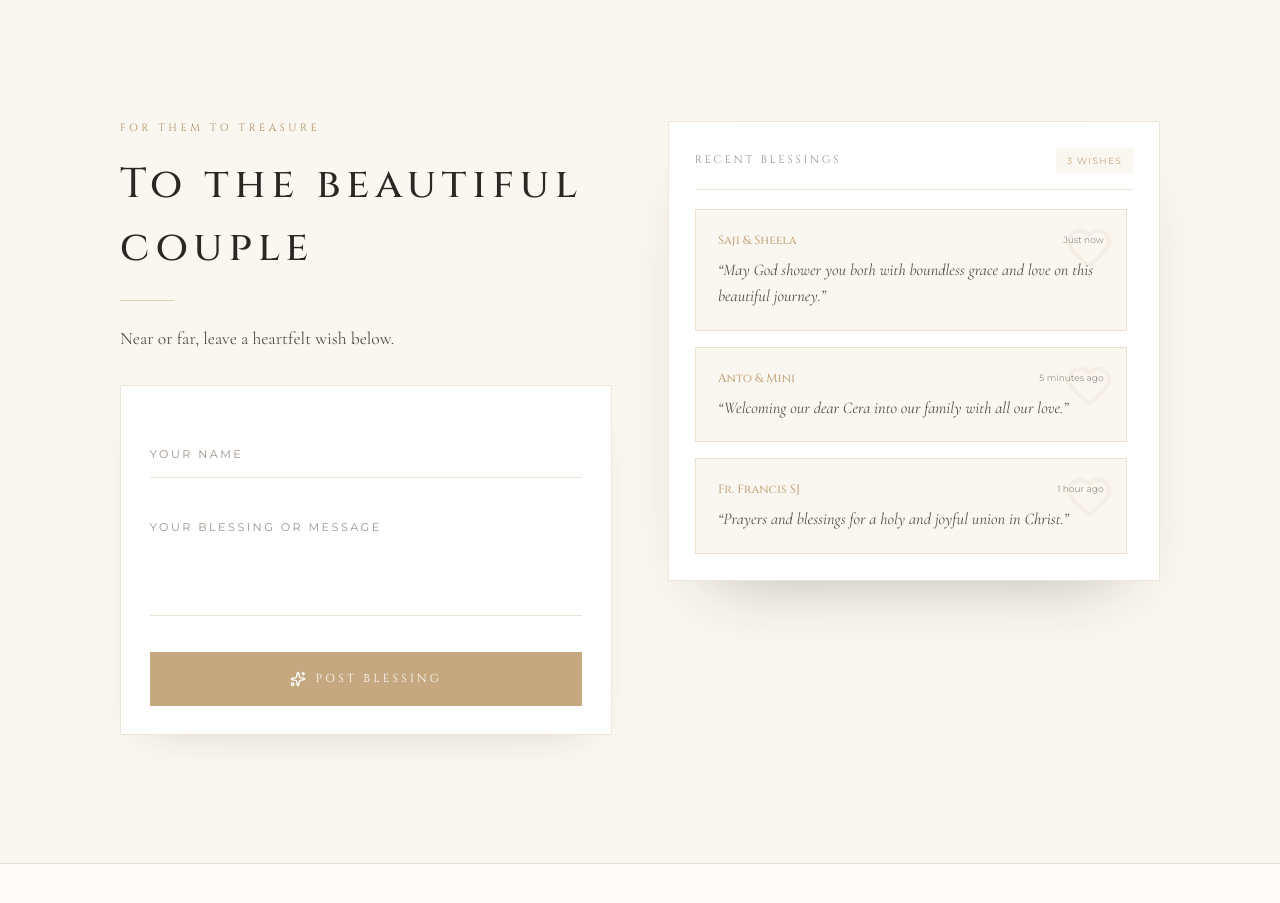
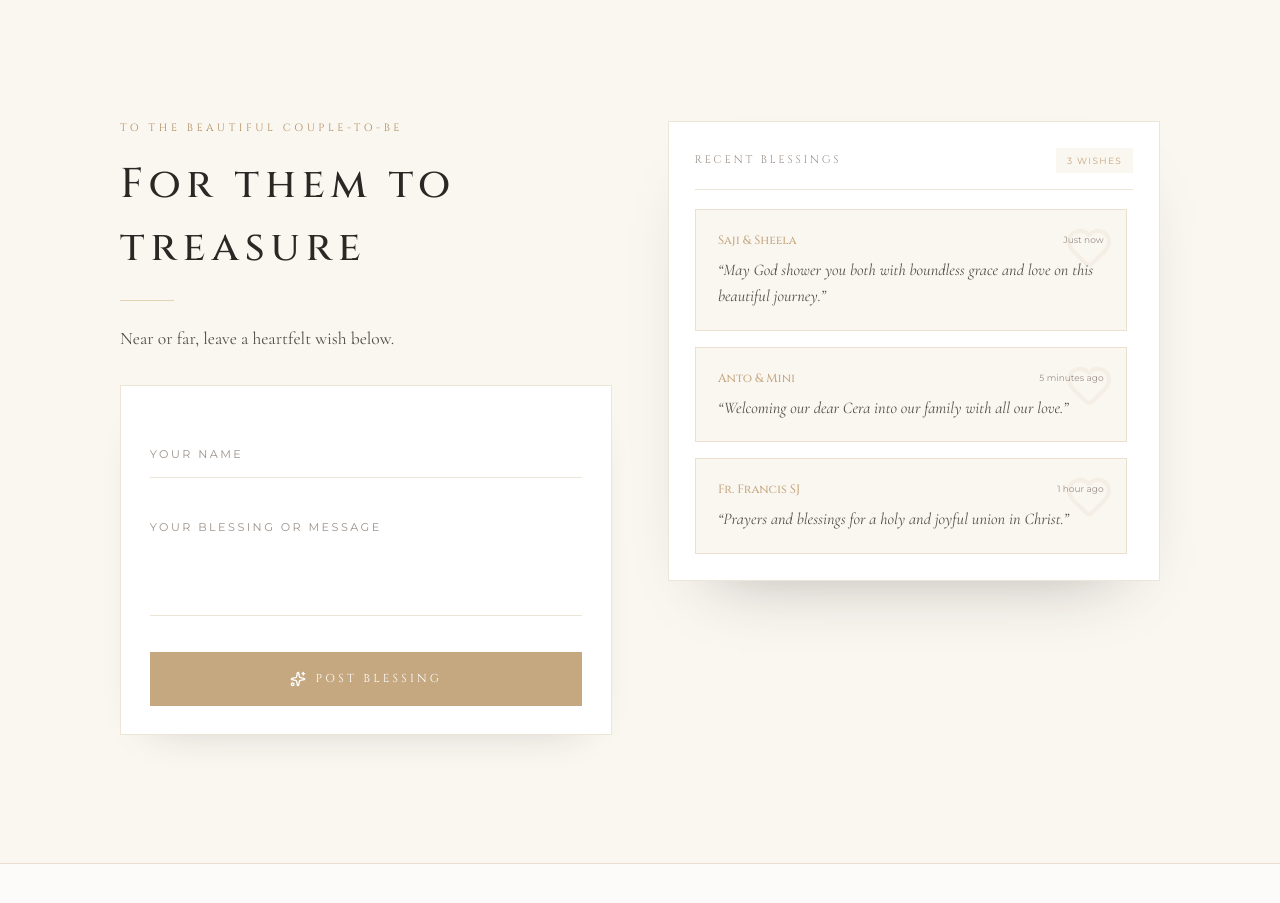
Before and after one commit to nrajpk/tonyandcera, a React (Vite) app: page / in a window 1280 px wide. Shown: the part 3440-4343 px from the top of the page. Built offline with nearby package versions, Linux system fonts and the light colour scheme.

Commit message:
Update App.jsx

```diff
--- a/src/App.jsx
+++ b/src/App.jsx
@@ -608,8 +608,8 @@ export default function App() {
           <div className="grid grid-cols-1 lg:grid-cols-2" style={{ gap: '3.5rem', alignItems: 'start' }}>
             {/* Form */}
             <div className="reveal">
-              <p className="eyebrow">For them to treasure</p>
-              <h2 className="s-title" style={{ fontSize: 'clamp(1.7rem,5vw,2.6rem)', marginTop: '1rem' }}>To the beautiful couple</h2>
+              <p className="eyebrow">To the beautiful couple-to-be</p>
+              <h2 className="s-title" style={{ fontSize: 'clamp(1.7rem,5vw,2.6rem)', marginTop: '1rem' }}>For them to treasure</h2>
               <div className="hairline" style={{ width: '54px', margin: '1.4rem 0' }} />
               <p className="f-cormorant" style={{ fontSize: '1.1rem', lineHeight: 1.65, color: 'var(--body)', marginBottom: '2rem' }}>
                 Near or far, leave a heartfelt wish below.
```
